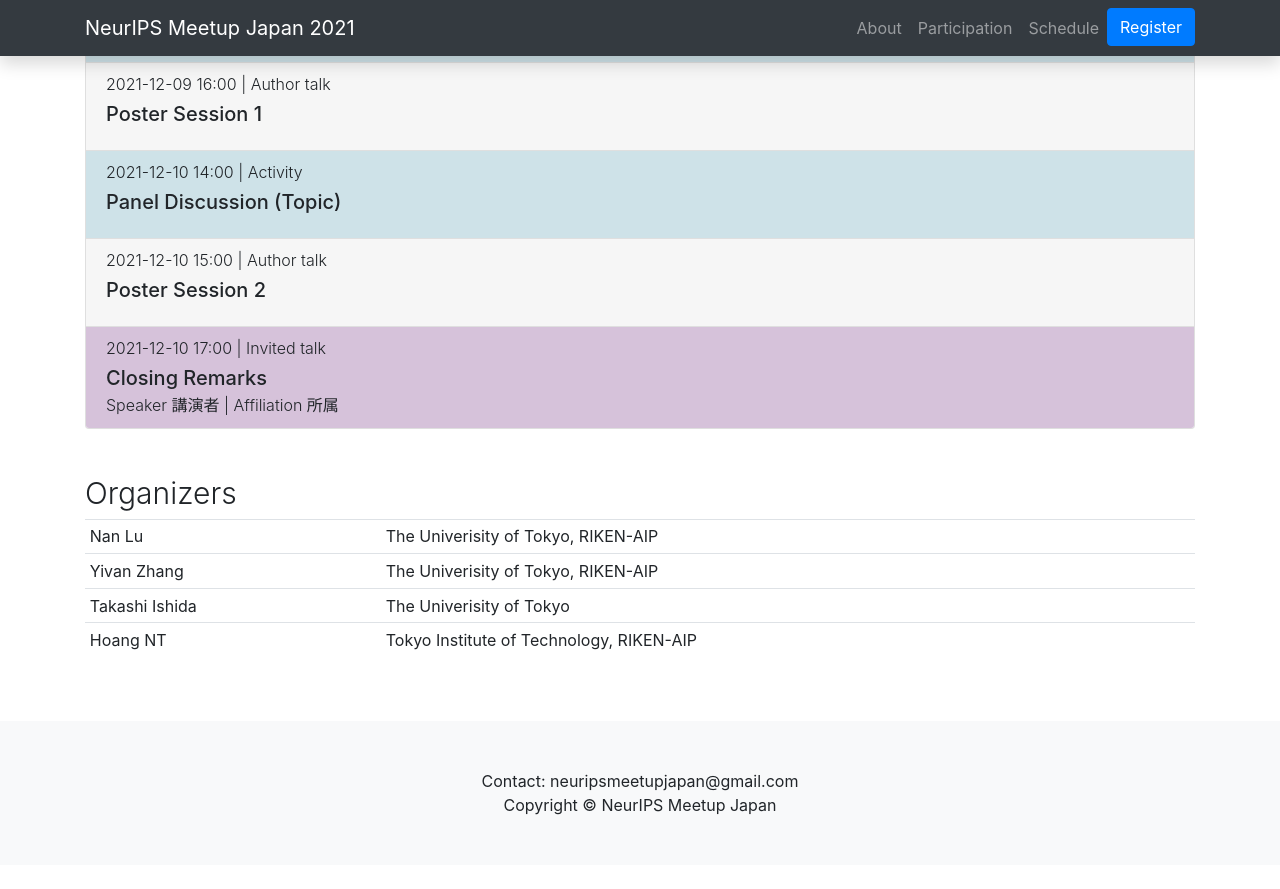
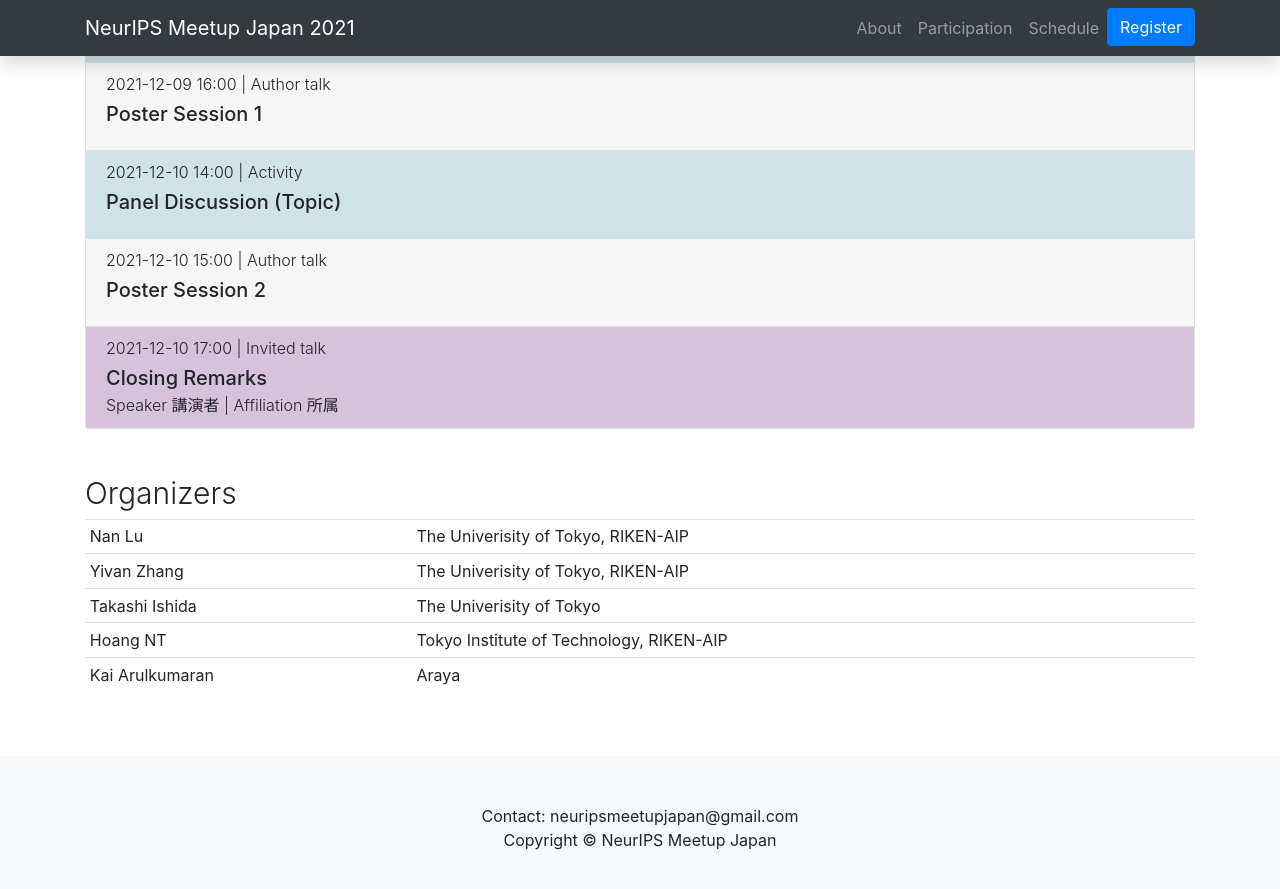
Before and after one commit to NeurIPSMeetupJapan/neuripsmeetupjapan.github.io, a Jekyll site: the page built from index.md, in a window 1280 px wide and 900 px high, scrolled down 2341 px. Shown: the top 889 px of the window. Built offline with Jekyll 4.4.1, drawn with Linux system fonts in a browser that asks for light colours; before the commit the page ends 3206 px from its top, so only the background shows below that.

Commit message:
Update committee.html

```diff
--- a/_includes/committee.html
+++ b/_includes/committee.html
@@ -16,5 +16,9 @@
       <td>Hoang NT</td>
       <td>Tokyo Institute of Technology, RIKEN-AIP</td>
     </tr>
+    <tr>
+      <td>Kai Arulkumaran</td>
+      <td>Araya</td>
+    </tr>
   </tbody>
 </table>
```
